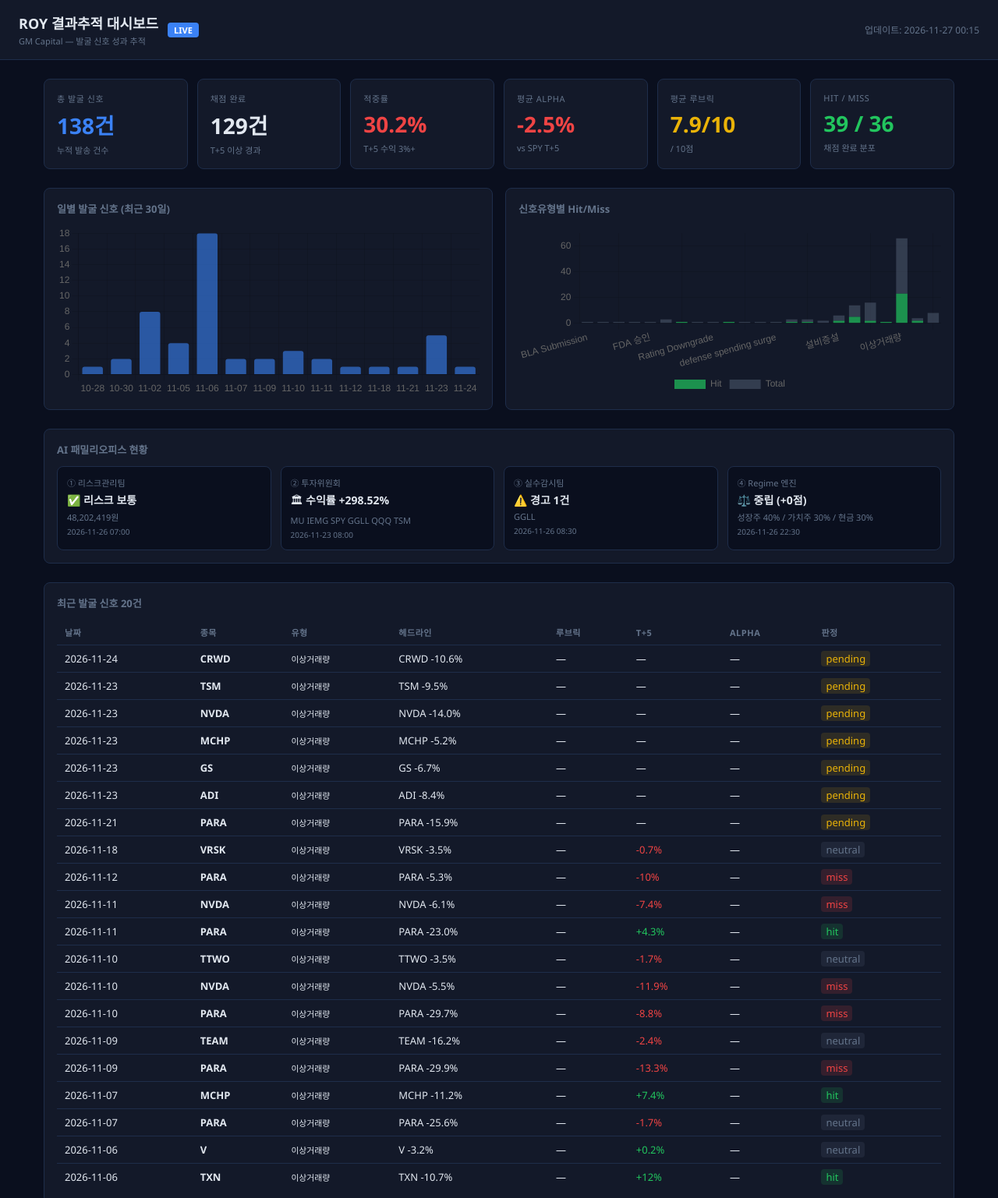
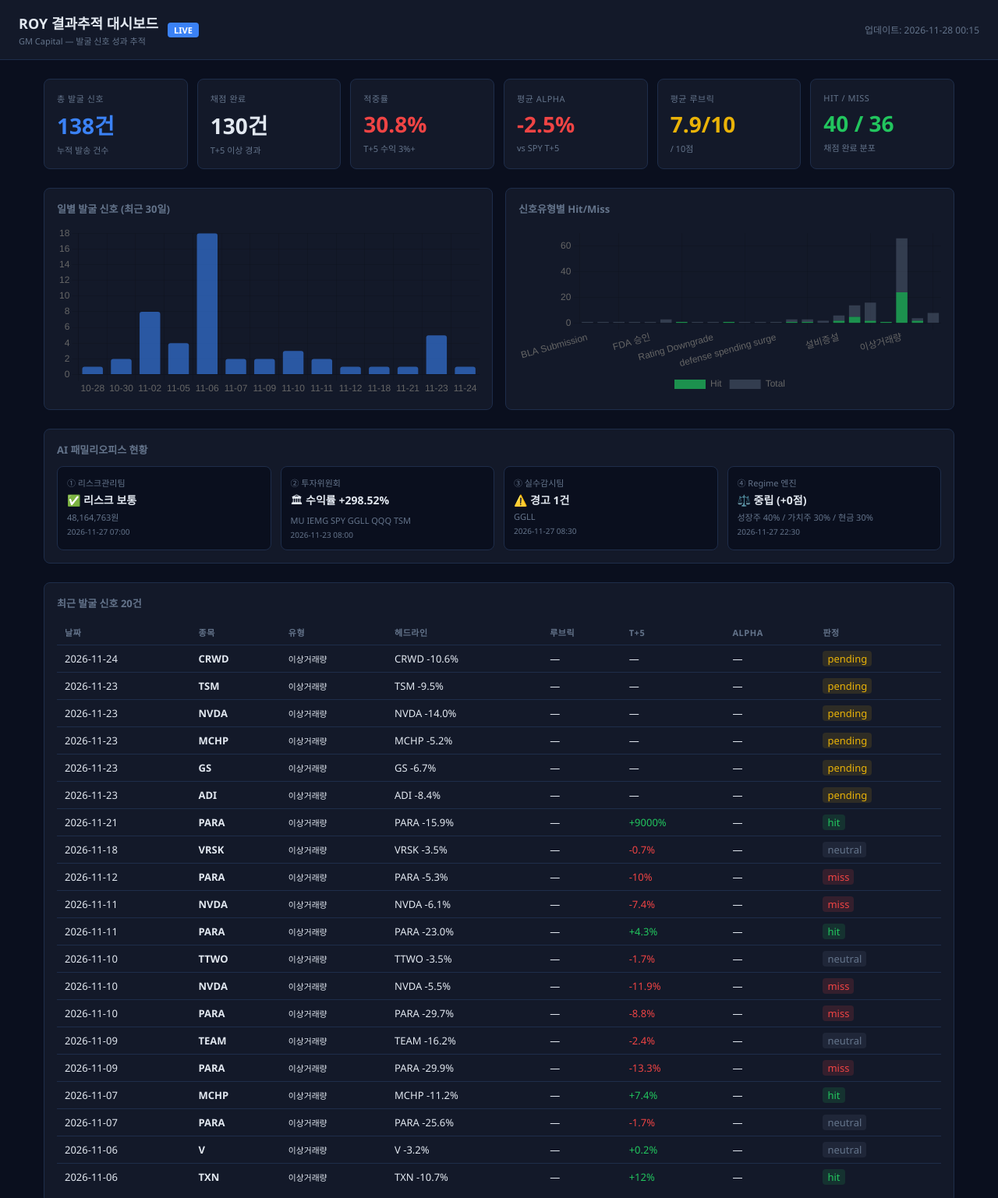
Before and after one commit to gyuminee50-hash/gyuminee50-hash.github.io, a plain HTML site: page dashboard.html in a window 1280 px wide. Shown: the top 1537 px of the page at 78% size. Drawn offline with nearby package versions, Linux system fonts and the light colour scheme.

Commit message:
dashboard: 결과추적 업데이트 2026-11-28

```diff
--- a/dashboard.html
+++ b/dashboard.html
@@ -141,13 +141,13 @@
 <script>
 /* __DASHBOARD_DATA__ */
 const STATS = {
-  "generated_at": "2026-11-27T00:15:02.692967",
+  "generated_at": "2026-11-28T00:15:01.586292",
   "summary": {
     "total_signals": 138,
-    "evaluated": 129,
-    "hit_count": 39,
+    "evaluated": 130,
+    "hit_count": 40,
     "miss_count": 36,
-    "hit_rate_pct": 30.2,
+    "hit_rate_pct": 30.8,
     "avg_alpha_pct": -2.48,
     "avg_rubric": 7.9
   },
@@ -313,7 +313,7 @@ const STATS = {
     {
       "type": "이상거래량",
       "count": 66,
-      "hits": 23
+      "hits": 24
     },
     {
       "type": "정책 수혜",
@@ -393,8 +393,8 @@ const STATS = {
       "type": "이상거래량",
       "headline": "PARA -15.9%",
       "rubric": null,
-      "verdict": "pending",
-      "ret5": null,
+      "verdict": "hit",
+      "ret5": 9000.0,
       "alpha5": null
     },
     {
@@ -536,26 +536,26 @@ const STATS = {
       "icon": "⚖️",
       "vix": 20.0,
       "rate10y": 4.5,
-      "updated_at": "2026-11-26T22:30:08.638209"
+      "updated_at": "2026-11-27T22:30:15.612082"
     },
-    "last_updated": "2026-11-26T22:30:08.638223",
+    "last_updated": "2026-11-27T22:30:15.612095",
     "risk": {
       "risk_level": "보통",
-      "total_krw": 48202419,
+      "total_krw": 48164763,
       "warnings": [],
       "sector_top": {
         "sector": "미국시장ETF",
-        "value": 23117531.0,
+        "value": 23099472.0,
         "pct": 48.0
       },
-      "updated_at": "2026-11-26T07:00:11.755146"
+      "updated_at": "2026-11-27T07:00:10.825060"
     },
     "mistakes": {
       "alert_count": 1,
       "tickers": [
         "GGLL"
       ],
-      "updated_at": "2026-11-26T08:30:10.237798"
+      "updated_at": "2026-11-27T08:30:10.425651"
     },
     "committee": {
       "tickers": [
```
